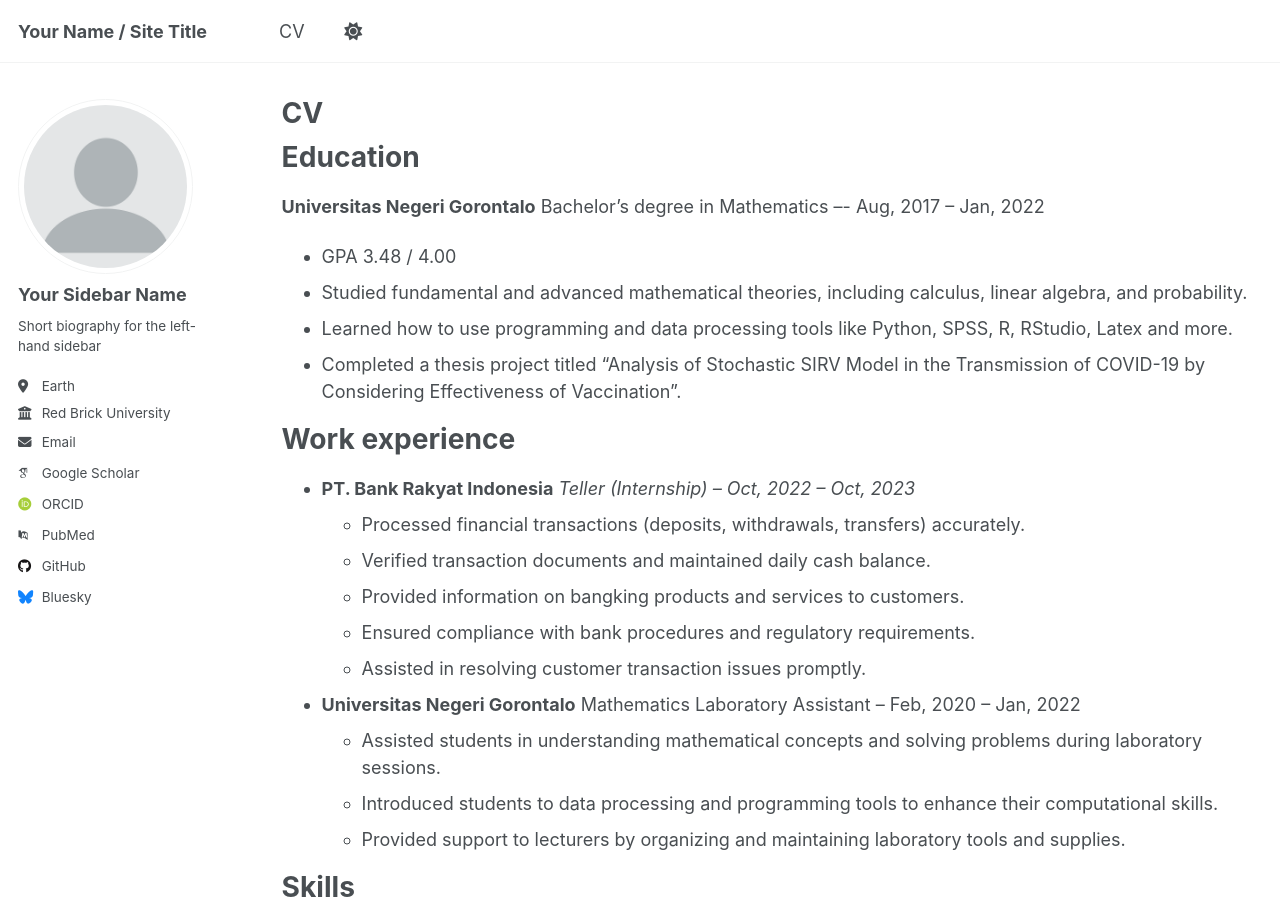
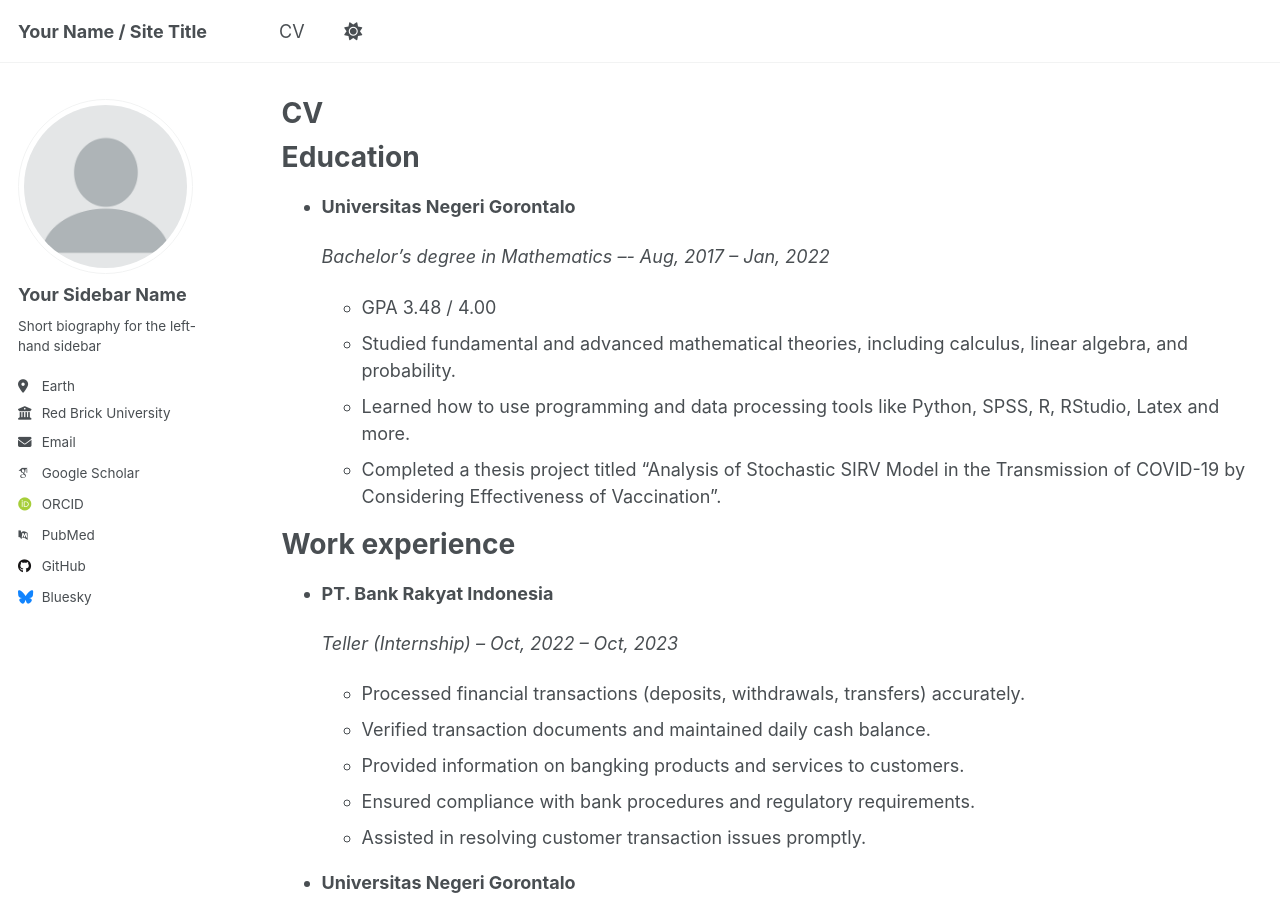
Before and after one commit to sisliautina/sisliautina.github.io, a Jekyll site: the page built from _pages/cv.md, in a window 1280 px wide and 900 px high. Built offline with Jekyll 4.4.1, drawn with Linux system fonts in a browser that asks for light colours; some web fonts are replaced; a script that is not in the unit is left out.

Commit message:
Update cv.md

```diff
--- a/_pages/cv.md
+++ b/_pages/cv.md
@@ -11,16 +11,18 @@ redirect_from:
 
 Education
 ======
-**Universitas Negeri Gorontalo**
-Bachelor’s degree in Mathematics –- Aug, 2017 – Jan, 2022
-* GPA 3.48 / 4.00
-* Studied fundamental and advanced mathematical theories, including calculus, linear algebra, and probability.
-* Learned how to use programming and data processing tools like Python, SPSS, R, RStudio, Latex and more.
-* Completed a thesis project titled “Analysis of Stochastic SIRV Model in the Transmission of COVID-19 by Considering Effectiveness of Vaccination”.
+* **Universitas Negeri Gorontalo**
+
+  _Bachelor’s degree in Mathematics –- Aug, 2017 – Jan, 2022_
+  * GPA 3.48 / 4.00
+  * Studied fundamental and advanced mathematical theories, including calculus, linear algebra, and probability.
+  * Learned how to use programming and data processing tools like Python, SPSS, R, RStudio, Latex and more.
+  * Completed a thesis project titled “Analysis of Stochastic SIRV Model in the Transmission of COVID-19 by Considering Effectiveness of Vaccination”.
 
 Work experience
 ======
 * **PT. Bank Rakyat Indonesia**
+
   _Teller (Internship) -- Oct, 2022 – Oct, 2023_
   * Processed financial transactions (deposits, withdrawals, transfers) accurately.
   * Verified transaction documents and maintained daily cash balance.
@@ -29,7 +31,8 @@ Work experience
   * Assisted in resolving customer transaction issues promptly.
 
 * **Universitas Negeri Gorontalo**
-  Mathematics Laboratory Assistant -- Feb, 2020 – Jan, 2022
+
+  _Mathematics Laboratory Assistant -- Feb, 2020 – Jan, 2022_
   * Assisted students in understanding mathematical concepts and solving problems during laboratory sessions.
   * Introduced students to data processing and programming tools to enhance their computational skills.
   * Provided support to lecturers by organizing and maintaining laboratory tools and supplies.
```
